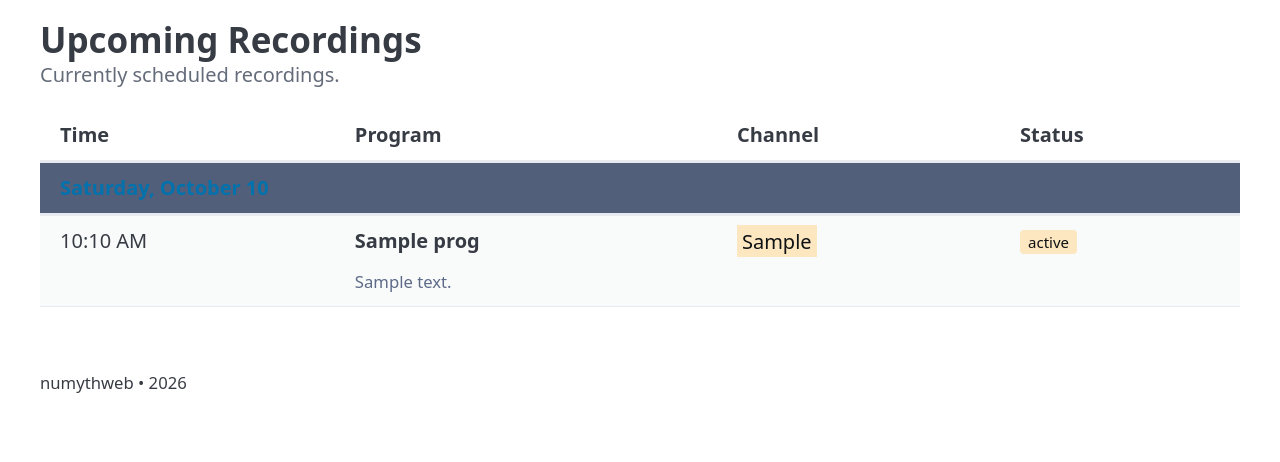
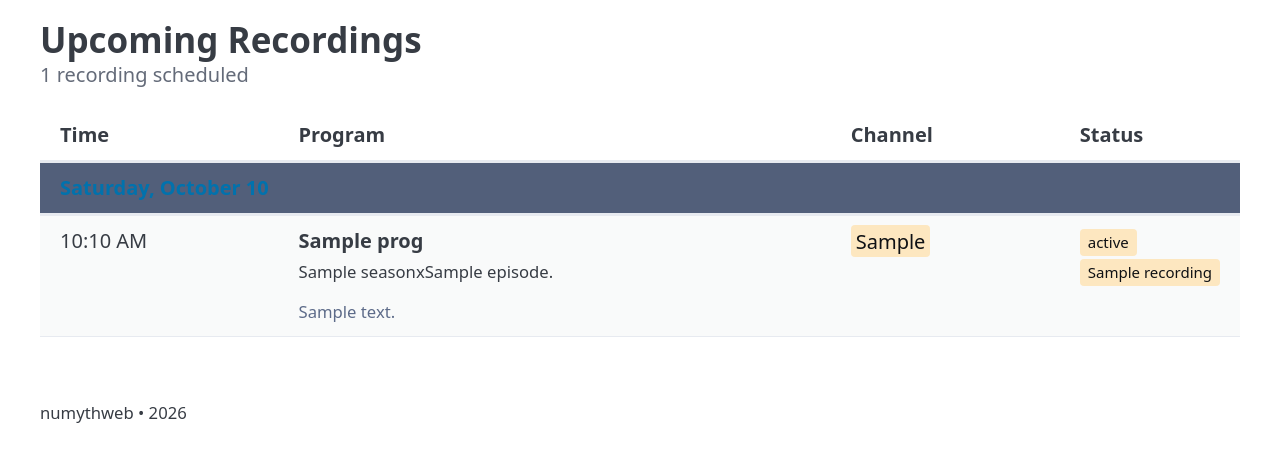
Before and after one commit to rlskoeser/nu-mythweb, a Django app: template nu_mythweb/recordings/templates/recordings/upcoming.html in a window 1280 px wide. Shown: the part 70-532 px from the top of the page. Run offline with Django 5.2, Linux system fonts and the light colour scheme; the template is opened without the code that fills it: most values are stand-ins (such as "Sample title", 1, 10 or a date in 2020); some libraries are stand-ins or nearby versions.

Commit message:
Revise upcoming recordings template & styles

```diff
--- a/nu_mythweb/recordings/templates/recordings/upcoming.html
+++ b/nu_mythweb/recordings/templates/recordings/upcoming.html
@@ -6,7 +6,7 @@
 {% block content %}
     <hgroup>
         <h2>Upcoming Recordings</h2>
-        <p>Currently scheduled recordings.</p>
+        <p>{{ programs|length }} recording{{ programs|length|pluralize }} scheduled</p>
     </hgroup>
 
     {% if error %}
@@ -28,18 +28,20 @@
                 <tbody>
                     {% for prog in programs %}
                     {# display each unique date once #}
-                    {% ifchanged prog.dt_start.date %}
+                    {% with prog.dt_start|naturalday:"l, F j"|title as date_label %}
+                    {% ifchanged date_label %} {# update based on current timezone change, not UTC #}
                     {# Close previous body if not first, then open new one for a new day #}
                     {% if not forloop.first %}</tbody>{% endif %}
                     <thead>
                     <tr class="date-header">
                         <td colspan="4">
-                            {{ prog.dt_start|naturalday:"l, F j" }}
+                            {{ date_label }}
                         </td>
                     </tr>
                     </thead>
                     <tbody>
                     {% endifchanged %}
+                    {% endwith %}
 
                     <tr class="recording" data-category="{{ prog.category_code }}">
                         <td class="time">
@@ -47,7 +49,9 @@
                         </td>
                         <td class="program-info" >
                             <strong>{{ prog.Title }}</strong><br>
-                            <small>{{ prog.SubTitle|default:"" }}</small>
+                            <small>{% if prog.Season and prog.Episode %}
+                                {{ prog.Season }}x{{ prog.Episode }}. {% endif %}
+                                {{ prog.SubTitle|default:"" }}</small>
 
                             {% if prog.Description %}
                             <aside style="color: var(--pico-secondary); margin-top: 0.5rem; margin-bottom: 0; max-width: 600px;">
@@ -64,6 +68,9 @@
                             <mark class="status-badge {{ prog.status_code_class }}">
                                  {{ prog.status_display }}
                             </mark>
+                            <mark>
+                                {{ prog.Recording.EncoderName }}
+                            </mark>
                         </td>
                     </tr>
                     {% empty %}
--- a/sitemedia/css/main.css
+++ b/sitemedia/css/main.css
@@ -16,12 +16,19 @@
     font-weight: 700;
 }
 
+mark {
+    border-radius: 4px;
+}
+
 /* recording status */
-.status-badge {
-    border-radius: 4px;
+.status mark {
     padding: 2px 8px;
     font-size: 0.75rem;
     white-space: nowrap;
+    display: inline-block;
+}
+.status {
+    width: 5em;
 }
 
 .status-recording { background-color: var(--pico-ins-color); }
@@ -102,6 +109,7 @@ tr.recording[data-category="sitcom"]::after { content: "📺"; } */
     td.status {
         grid-area: status;
         text-align: right;
+        width: auto;
     }
 
     td.program-info {
```
